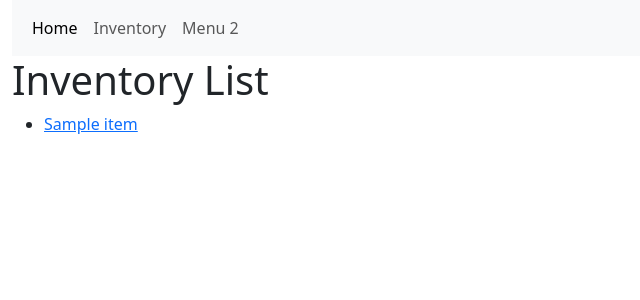
After one commit to Shoxed/Inventory-App, a Django app: page /inventory/ in a window 1280 px wide. The commit adds this page. Shown: the top 300 px of the page, without its empty margins (0-640 px from the left). Run offline with Django 4.2, Linux system fonts and the light colour scheme; tables that the repository leaves empty hold one stand-in row (values such as "Sample post").

Commit message:
Viewable Inventory List and Item Details

```diff
--- a/inventory_app/models.py
+++ b/inventory_app/models.py
@@ -1,4 +1,5 @@
 from django.db import models
+from django.urls import reverse
 
 # Create your models here.
 
@@ -14,5 +15,8 @@ class Item(models.Model):
 
     name = models.CharField(max_length=200)
     category = models.CharField(max_length=200, choices=CATEGORY)
-    cost = models.FloatField()
+    cost = models.FloatField(blank=True)
     amount = models.IntegerField()
+
+    def get_absolute_url(self):
+        return reverse('item-detail', args=[str(self.id)])
--- a/inventory_app/templates/inventory_app/base_template.html
+++ b/inventory_app/templates/inventory_app/base_template.html
@@ -1,3 +1,5 @@
+{% load static %}
+
 <!DOCTYPE html>
 <html lang="en">
   <head>
@@ -13,7 +15,6 @@
       <!-- Navbar -->
       <nav class="navbar navbar-expand-lg bg-body-tertiary">
         <div class="container-fluid">
-          <a class="navbar-brand" href="#">Navbar</a>
           <button class="navbar-toggler" type="button" data-bs-toggle="collapse" data-bs-target="#navbarNav" aria-controls="navbarNav" aria-expanded="false" aria-label="Toggle navigation"><span class="navbar-toggler-icon"></span></button>
           <div class="collapse navbar-collapse" id="navbarNav">
             <ul class="navbar-nav">
@@ -21,7 +22,7 @@
                 <a class="nav-link active" aria-current="page" href="{% url 'index' %}">Home</a>
               </li>
               <li class="nav-item">
-                <a class="nav-link" href="#">Menu 1</a>
+                <a class="nav-link" href="{% url 'inventory' %}">Inventory</a>
               </li>
               <li class="nav-item">
                 <a class="nav-link" href="#">Menu 2</a>
--- a/inventory_app/templates/inventory_app/index.html
+++ b/inventory_app/templates/inventory_app/index.html
@@ -1,9 +1,7 @@
 <!-- inherit from base.html -->
 {% extends "inventory_app/base_template.html" %}
 
-<!-- Replace block content in base_template.html -->
 {% block content %}
-  <h1>Main Inventory Page</h1>
-
-  <h2>More to come</h2>
+<h1>Inventory App</h1>
+<p><strong>This is an app to help maintain the Inventory of BC's BBQ<strong></p>
 {% endblock %}
--- /dev/null
+++ b/inventory_app/templates/inventory_app/item_list.html
@@ -0,0 +1,17 @@
+{% extends 'inventory_app/base_template.html' %}
+
+
+{% block content %}
+<h1>Inventory List</h1>
+{% if item_list %}
+<ul>
+{% for item in item_list %}
+<li>
+<a href="{{item.get_absolute_url}}">{{ item.name }}</a>
+</li>
+{% endfor %}
+</ul>
+{% else %}
+<p>Inventory is empty.</p>
+{% endif %}
+{% endblock %}
--- a/inventory_app/urls.py
+++ b/inventory_app/urls.py
@@ -3,4 +3,6 @@ from . import views
 
 urlpatterns = [
     path('', views.index, name='index'),
+    path('inventory/', views.ItemListView.as_view(), name = "inventory"),
+    path('inventory/<int:pk>', views.ItemDetailView.as_view(), name = 'item-detail'),
 ]
--- a/inventory_app/views.py
+++ b/inventory_app/views.py
@@ -1,6 +1,15 @@
-from django.shortcuts import render
+from django.shortcuts import render, redirect
 from django.http import HttpResponse
-# Create your views here.
+from django.views import generic
+from .models import *
+
+
+# Inventory Item Views
+class ItemListView(generic.ListView):
+    model = Item
+
+class ItemDetailView(generic.DetailView):
+    model = Item
 
 
 def index(request):
```
Also changed, not shown: inventory_app/templates/inventory_app/item_detail.html (added, +11 -0 lines).
